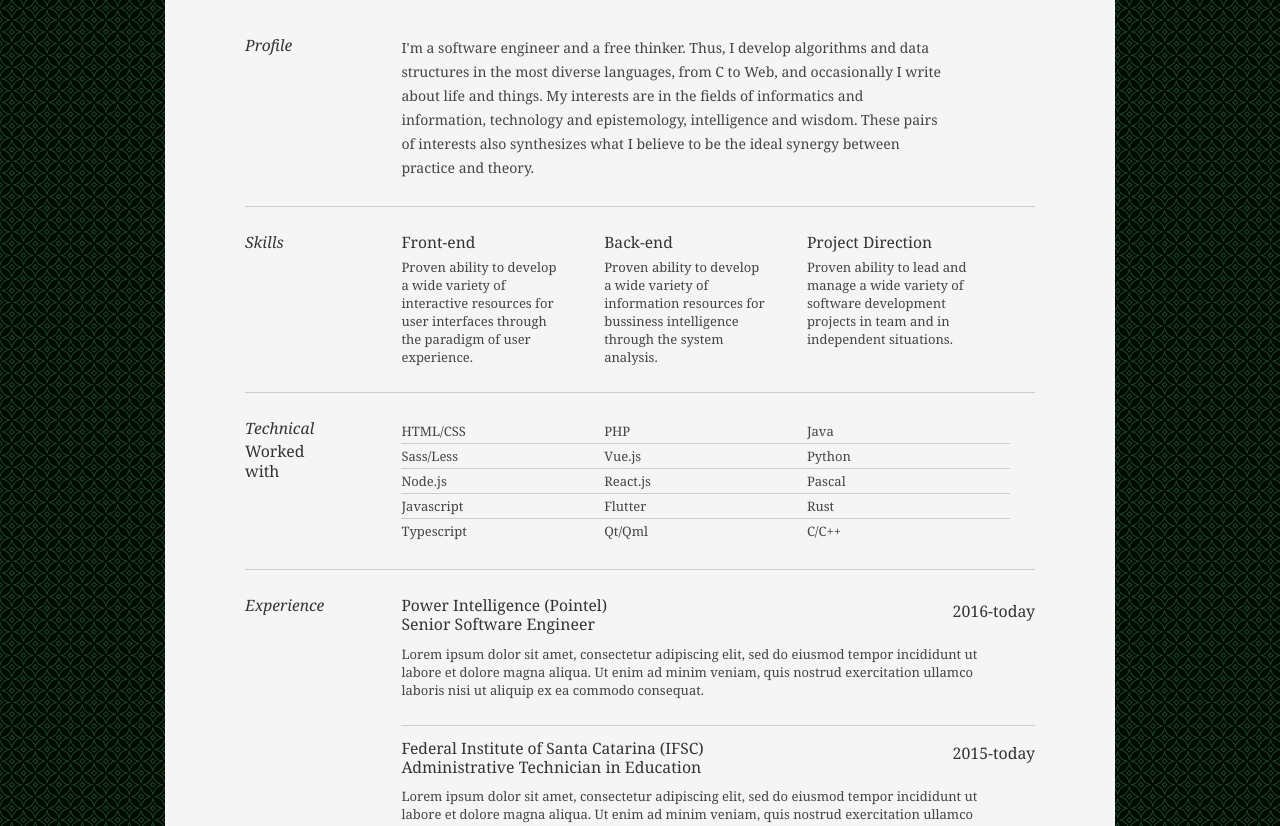
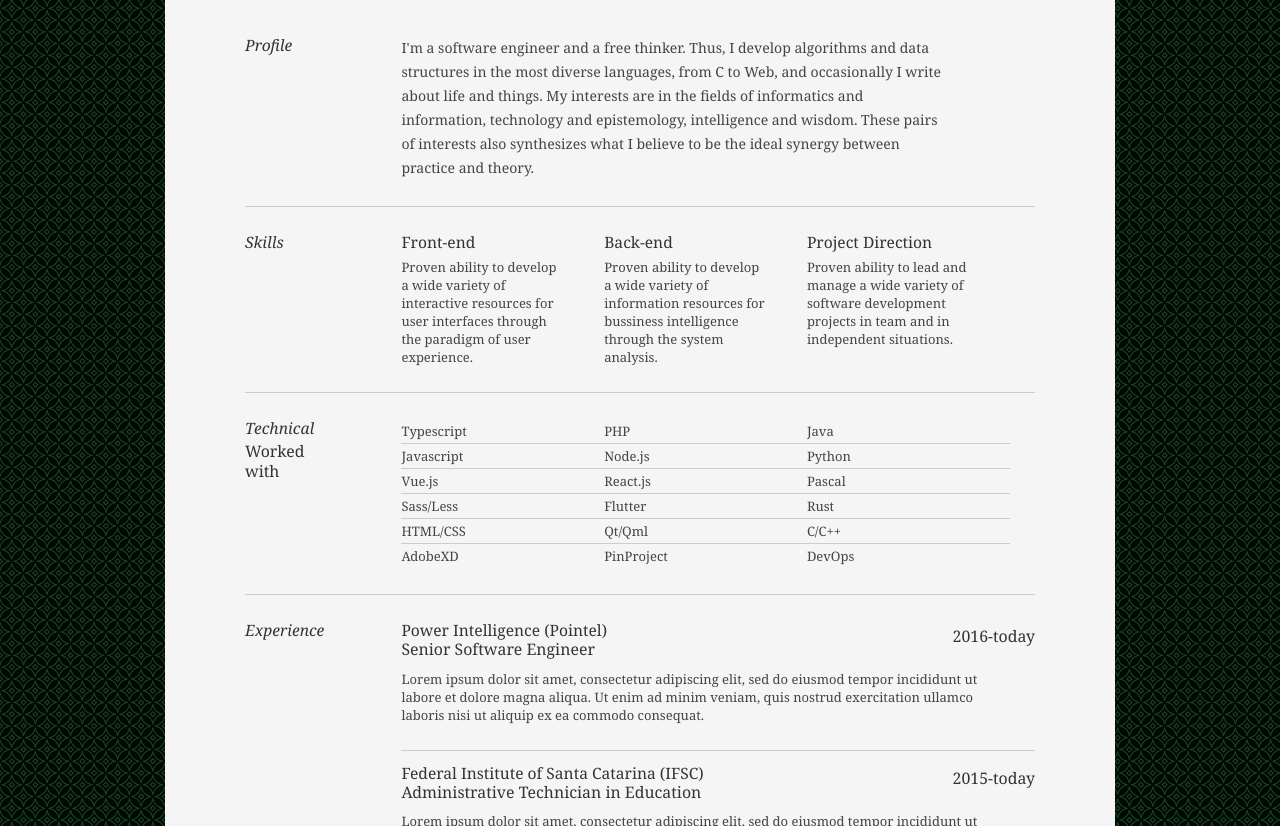
Before and after one commit to emuvi/emuvi.github.io, a plain HTML site: page index.html in a window 1280 px wide. Shown: the part 274-1100 px from the top of the page. Drawn offline with Linux system fonts and the light colour scheme.

Commit message:
prototype development

```diff
--- a/index.html
+++ b/index.html
@@ -100,19 +100,21 @@
                 </div>
                 <div class="yui-u">
                   <ul class="talent">
+                    <li>Typescript</li>
+                    <li>Javascript</li>
+                    <li>Vue.js</li>
+                    <li>Sass/Less</li>
                     <li>HTML/CSS</li>
-                    <li>Sass/Less</li>
-                    <li>Node.js</li>
-                    <li>Javascript</li>
-                    <li class="last">Typescript</li>
+                    <li class="last">AdobeXD</li>
                   </ul>
 
                   <ul class="talent">
                     <li>PHP</li>
-                    <li>Vue.js</li>
+                    <li>Node.js</li>
                     <li>React.js</li>
                     <li>Flutter</li>
-                    <li class="last">Qt/Qml</li>
+                    <li>Qt/Qml</li>
+                    <li class="last">PinProject</li>
                   </ul>
 
                   <ul class="talent">
@@ -120,7 +122,8 @@
                     <li>Python</li>
                     <li>Pascal</li>
                     <li>Rust</li>
-                    <li class="last">C/C++</li>
+                    <li>C/C++</li>
+                    <li class="last">DevOps</li>
                   </ul>
                 </div>
               </div>
```
